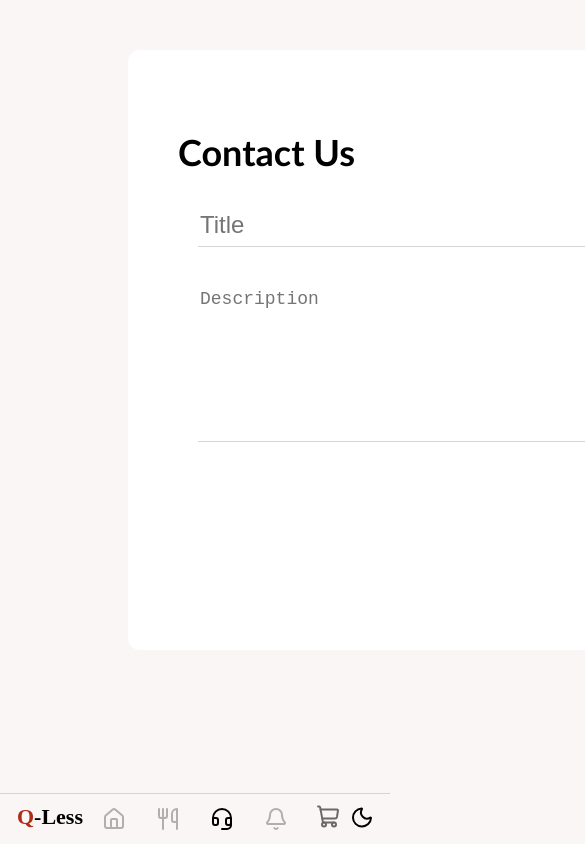
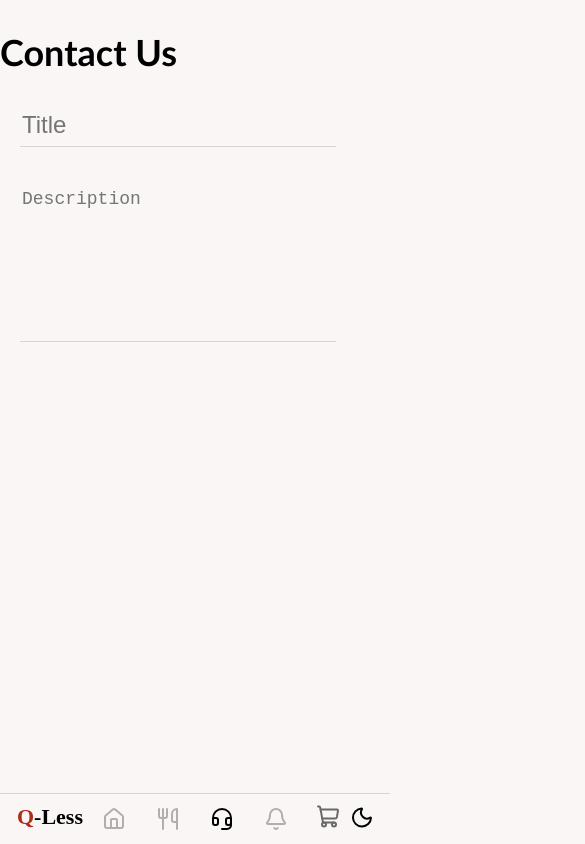
Before and after one commit to Zoomacs/OOP-Project, a React (Vite) app in the folder oop-project/: page /home in a window 390 px wide. Both pictures are taken after a click on the element 222 px from the left and 819 px from the top of the page. Shown: the top 844 px of the page, 585 px wide, since content can reach past the window. Built offline with nearby package versions, Linux system fonts and the light colour scheme.

Commit message:
contact card mobile style

```diff
--- a/oop-project/src/Contact.css
+++ b/oop-project/src/Contact.css
@@ -35,3 +35,21 @@
   outline: none;
   border-color: var(--primary-color);
 }
+
+@media (max-width: 480px) {
+  .card {
+    left: 0;
+    top: 100%;
+    height: max-content;
+    width: 100%;
+    background-color: var(--background-color);
+    padding: 0;
+    margin: 0;
+  }
+  #title {
+    background-color: var(--background-color);
+  }
+  #message {
+    background-color: var(--background-color);
+  }
+}
```
